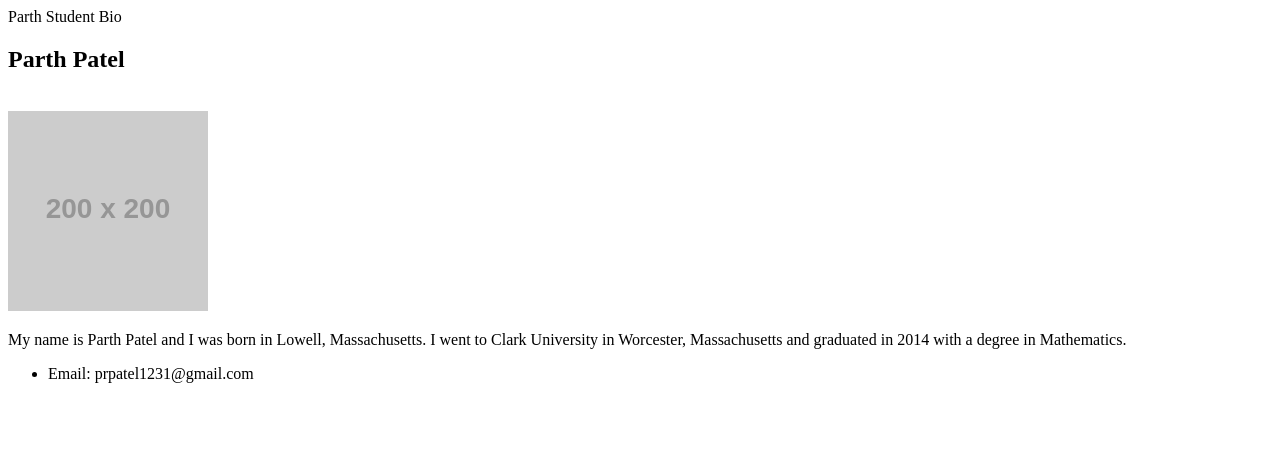
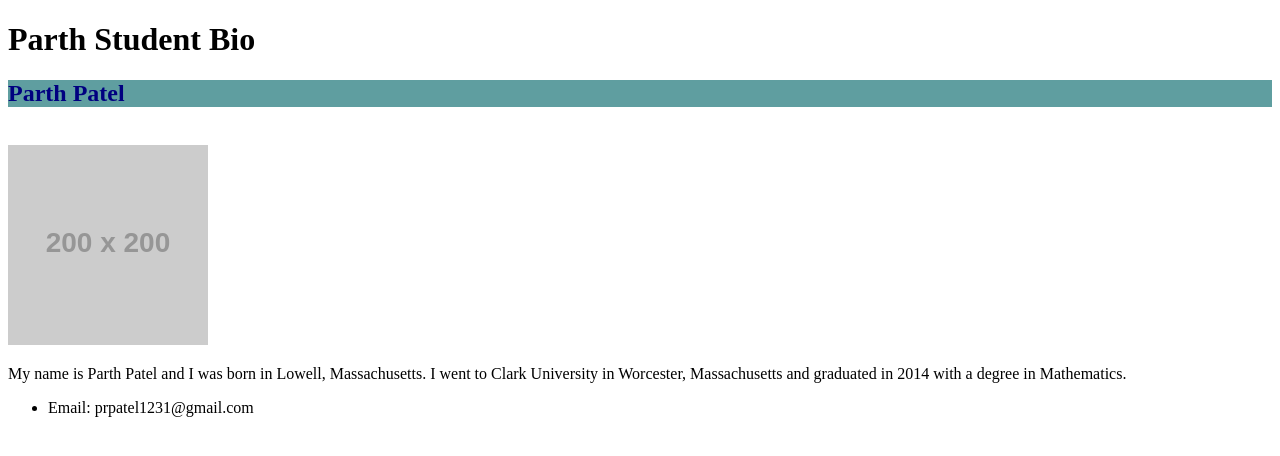
Before and after one commit to prpatel1231/parthBio, a plain HTML site: page index.html in a window 1280 px wide. Drawn offline with Linux system fonts and the light colour scheme; placeholder pictures from the web are drawn by us.

Commit message:
added stylesheet and name format

```diff
--- a/index.html
+++ b/index.html
@@ -4,15 +4,15 @@
     <meta charset="UTF-8">
     <meta name="viewport" content="width=device-width, initial-scale=1.0">
     <meta http-equiv="X-UA-Compatible" content="ie=edge">
+    <link rel="stylesheet" type="text/css" href="style.css">
     <title>Parth Bio</title>
 </head>
 <body>
-    <header
     <h1>Parth Student Bio</h1>
-    </header>
+
 
     <div>
-        <h2>Parth Patel</h2>
+        <h2 class="studentName">Parth Patel</h2>
         <br>
         <img src="https://placehold.it/200x200" alt="placeholder for profile pic">
         <p>My name is Parth Patel and I was born in Lowell, Massachusetts. I went to Clark University in Worcester, Massachusetts
--- /dev/null
+++ b/style.css
@@ -0,0 +1,4 @@
+.studentName {
+    color: navy;
+    background-color: cadetblue;
+}
```
